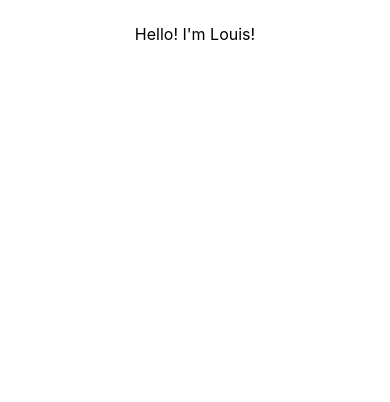
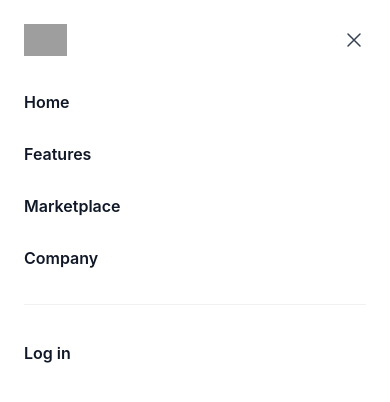
Before and after one commit to louis-uwie/louis-uwie-profile, an Angular app: page / in a window 390 px wide. Shown: the top 402 px of the page. Built offline with nearby package versions, Linux system fonts and the light colour scheme; grey boxes are pictures that could not be loaded.

Commit message:
Initial Push

```diff
--- a/package.json
+++ b/package.json
@@ -29,8 +29,11 @@
     "@angular/platform-server": "^20.0.0",
     "@angular/router": "^20.0.0",
     "@angular/ssr": "^20.0.5",
+    "@tailwindcss/postcss": "^4.1.11",
     "express": "^5.1.0",
+    "postcss": "^8.5.6",
     "rxjs": "~7.8.0",
+    "tailwindcss": "^4.1.11",
     "tslib": "^2.3.0",
     "zone.js": "~0.15.0"
   },
--- a/src/app/app.html
+++ b/src/app/app.html
@@ -183,9 +183,86 @@
 
 <main class="main">
 
-  <div class="content">
-    Hello! I'm Louis!
+<div class="bg-white">
+  <header class="absolute inset-x-0 top-0 z-50">
+    <nav class="flex items-center justify-between p-6 lg:px-8" aria-label="Global">
+      <div class="flex lg:flex-1">
+        <a href="#" class="-m-1.5 p-1.5">
+          <span class="sr-only">Your Company</span>
+          <img class="h-8 w-auto" src="https://tailwindcss.com/plus-assets/img/logos/mark.svg?color=indigo&shade=600" alt="" />
+        </a>
+      </div>
+      <div class="flex lg:hidden">
+        <button type="button" class="-m-2.5 inline-flex items-center justify-center rounded-md p-2.5 text-gray-700">
+          <span class="sr-only">Open main menu</span>
+          <svg class="size-6" fill="none" viewBox="0 0 24 24" stroke-width="1.5" stroke="currentColor" aria-hidden="true" data-slot="icon">
+            <path stroke-linecap="round" stroke-linejoin="round" d="M3.75 6.75h16.5M3.75 12h16.5m-16.5 5.25h16.5" />
+          </svg>
+        </button>
+      </div>
+      <div class="hidden lg:flex lg:gap-x-12">
+        <a href="#" class="text-sm/6 font-semibold text-gray-900">Home</a>
+        <a href="#" class="text-sm/6 font-semibold text-gray-900">Repositories</a>
+        <a href="#" class="text-sm/6 font-semibold text-gray-900">Career</a>
+        </div>
+      <div class="hidden lg:flex lg:flex-1 lg:justify-end">
+        <a href="#" class="text-sm/6 font-semibold text-gray-900">Log in <span aria-hidden="true">&rarr;</span></a>
+      </div>
+    </nav>
+    <!-- Mobile menu, show/hide based on menu open state. -->
+    <div class="lg:hidden" role="dialog" aria-modal="true">
+      <!-- Background backdrop, show/hide based on slide-over state. -->
+      <div class="fixed inset-0 z-50"></div>
+      <div class="fixed inset-y-0 right-0 z-50 w-full overflow-y-auto bg-white p-6 sm:max-w-sm sm:ring-1 sm:ring-gray-900/10">
+        <div class="flex items-center justify-between">
+          <a href="#" class="-m-1.5 p-1.5">
+            <span class="sr-only">Your Company</span>
+            <img class="h-8 w-auto" src="https://tailwindcss.com/plus-assets/img/logos/mark.svg?color=indigo&shade=600" alt="" />
+          </a>
+          <button type="button" class="-m-2.5 rounded-md p-2.5 text-gray-700">
+            <span class="sr-only">Close menu</span>
+            <svg class="size-6" fill="none" viewBox="0 0 24 24" stroke-width="1.5" stroke="currentColor" aria-hidden="true" data-slot="icon">
+              <path stroke-linecap="round" stroke-linejoin="round" d="M6 18 18 6M6 6l12 12" />
+            </svg>
+          </button>
+        </div>
+        <div class="mt-6 flow-root">
+          <div class="-my-6 divide-y divide-gray-500/10">
+            <div class="space-y-2 py-6">
+              <a href="#" class="-mx-3 block rounded-lg px-3 py-2 text-base/7 font-semibold text-gray-900 hover:bg-gray-50">Home</a>
+              <a href="#" class="-mx-3 block rounded-lg px-3 py-2 text-base/7 font-semibold text-gray-900 hover:bg-gray-50">Features</a>
+              <a href="#" class="-mx-3 block rounded-lg px-3 py-2 text-base/7 font-semibold text-gray-900 hover:bg-gray-50">Marketplace</a>
+              <a href="#" class="-mx-3 block rounded-lg px-3 py-2 text-base/7 font-semibold text-gray-900 hover:bg-gray-50">Company</a>
+            </div>
+            <div class="py-6">
+              <a href="#" class="-mx-3 block rounded-lg px-3 py-2.5 text-base/7 font-semibold text-gray-900 hover:bg-gray-50">Log in</a>
+            </div>
+          </div>
+        </div>
+      </div>
+    </div>
+  </header>
+
+  <div class="relative isolate px-6 pt-14 lg:px-8">
+    <div class="absolute inset-x-0 -top-40 -z-10 transform-gpu overflow-hidden blur-3xl sm:-top-80" aria-hidden="true">
+      <div class="relative left-[calc(50%-11rem)] aspect-1155/678 w-144.5 -translate-x-1/2 rotate-30 bg-linear-to-tr from-[#ff80b5] to-[#9089fc] opacity-30 sm:left-[calc(50%-30rem)] sm:w-288.75" style="clip-path: polygon(74.1% 44.1%, 100% 61.6%, 97.5% 26.9%, 85.5% 0.1%, 80.7% 2%, 72.5% 32.5%, 60.2% 62.4%, 52.4% 68.1%, 47.5% 58.3%, 45.2% 34.5%, 27.5% 76.7%, 0.1% 64.9%, 17.9% 100%, 27.6% 76.8%, 76.1% 97.7%, 74.1% 44.1%)"></div>
+    </div>
+    <div class="mx-auto max-w-2xl py-32 sm:py-48 lg:py-56">
+
+      <div class="text-center">
+        <h1 class="text-5xl font-semibold tracking-tight text-balance text-gray-900 sm:text-7xl">Hi, I'm Louis!</h1>
+        <p class="mt-8 text-lg font-medium text-pretty text-gray-500 sm:text-xl/8">Anim aute id magna aliqua ad ad non deserunt sunt. Qui irure qui lorem cupidatat commodo. Elit sunt amet fugiat veniam occaecat.</p>
+        <div class="mt-10 flex items-center justify-center gap-x-6">
+          <a href="#" class="rounded-md bg-indigo-600 px-3.5 py-2.5 text-sm font-semibold text-white shadow-xs hover:bg-indigo-500 focus-visible:outline-2 focus-visible:outline-offset-2 focus-visible:outline-indigo-600">Get started</a>
+          <a href="#" class="text-sm/6 font-semibold text-gray-900">Learn more <span aria-hidden="true">→</span></a>
+        </div>
+      </div>
+    </div>
+    <div class="absolute inset-x-0 top-[calc(100%-13rem)] -z-10 transform-gpu overflow-hidden blur-3xl sm:top-[calc(100%-30rem)]" aria-hidden="true">
+      <div class="relative left-[calc(50%+3rem)] aspect-1155/678 w-144.5 -translate-x-1/2 bg-linear-to-tr from-[#ff80b5] to-[#9089fc] opacity-30 sm:left-[calc(50%+36rem)] sm:w-288.75" style="clip-path: polygon(74.1% 44.1%, 100% 61.6%, 97.5% 26.9%, 85.5% 0.1%, 80.7% 2%, 72.5% 32.5%, 60.2% 62.4%, 52.4% 68.1%, 47.5% 58.3%, 45.2% 34.5%, 27.5% 76.7%, 0.1% 64.9%, 17.9% 100%, 27.6% 76.8%, 76.1% 97.7%, 74.1% 44.1%)"></div>
+    </div>
   </div>
+</div>
 
   <!-- <div class="content">
     <div class="left-side">
--- a/src/styles.css
+++ b/src/styles.css
@@ -1 +1,2 @@
 /* You can add global styles to this file, and also import other style files */
+@import "tailwindcss";
```
Also changed, not shown: .postcssrc.json (added), 1 other file (tests, documents, lock files or other folders).
